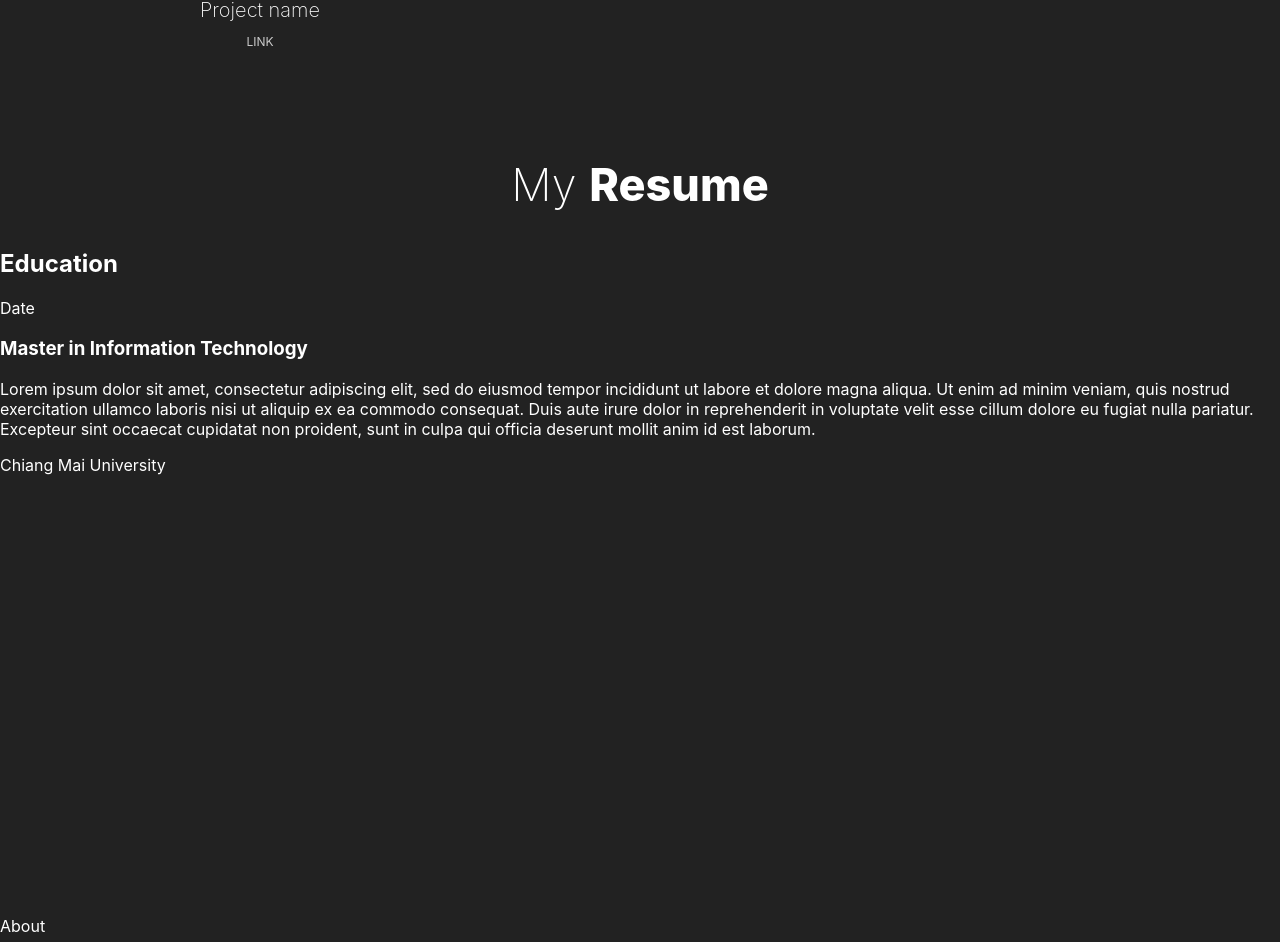
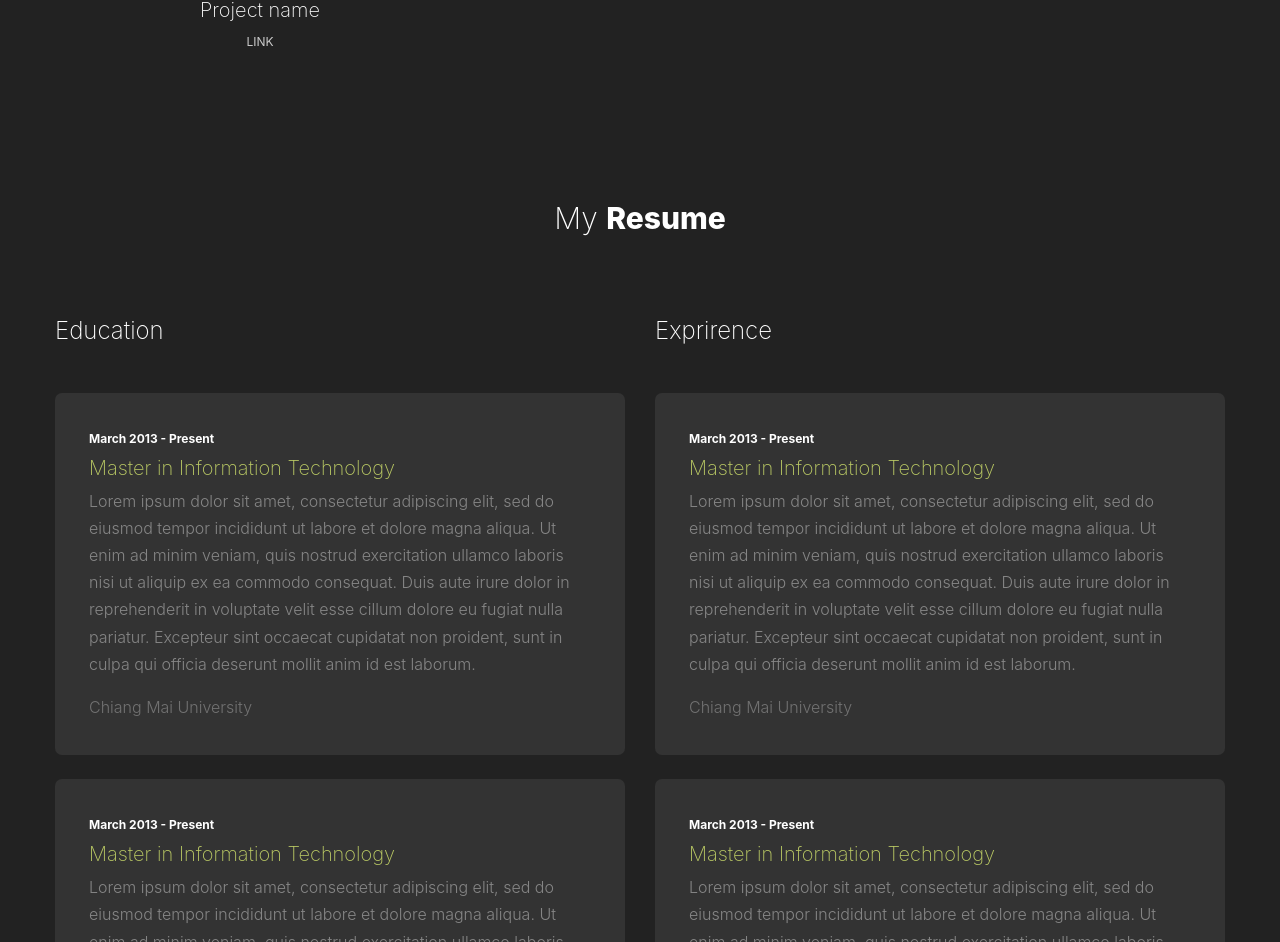
Before and after one commit to OokaitodoO/Portfolio, a React (Vite) app: page / in a window 1280 px wide. Shown: the part 1858-2800 px from the top of the page. Built offline with nearby package versions, Linux system fonts and the light colour scheme.

Commit message:
Add resume section

```diff
--- a/src/components/About/About.jsx
+++ b/src/components/About/About.jsx
@@ -1,4 +1,5 @@
 import React from 'react'
+import './AboutStyle.css'
 
 function About() {
   return (
--- /dev/null
+++ b/src/components/About/AboutStyle.css
@@ -0,0 +1,3 @@
+#about {
+    padding: 80px 0;
+}
--- a/src/components/Resume/Resume.jsx
+++ b/src/components/Resume/Resume.jsx
@@ -1,5 +1,5 @@
 import React from 'react'
-import './ResumeStyle.module.css'
+import './ResumeStyle.css'
 
 function Resume() {
   return (
@@ -11,13 +11,32 @@ function Resume() {
           </h2>
         </div>
 
+        <div className='group'>
           {/*Education section*/}
-        <div className='education group'>
+          <div className='education'>
             <h2>Education</h2>
             <div className='resume-item'>
               <span className='date'>
-              <span className='icen-caldendar'></span>
-              Date
+                <span className='icon-caldendar'></span>
+                March 2013 - Present
+             </span>
+              <h3>Master in Information Technology</h3>
+              <p>Lorem ipsum dolor sit amet, consectetur adipiscing elit, sed do eiusmod tempor incididunt ut labore et dolore magna aliqua. Ut enim ad minim veniam, quis nostrud exercitation ullamco laboris nisi ut aliquip ex ea commodo consequat. Duis aute irure dolor in reprehenderit in voluptate velit esse cillum dolore eu fugiat nulla pariatur. Excepteur sint occaecat cupidatat non proident, sunt in culpa qui officia deserunt mollit anim id est laborum.</p>
+              <span className='school'>Chiang Mai University</span>
+            </div>
+            <div className='resume-item'>
+              <span className='date'>
+                <span className='icon-caldendar'></span>
+                March 2013 - Present
+              </span>
+              <h3>Master in Information Technology</h3>
+              <p>Lorem ipsum dolor sit amet, consectetur adipiscing elit, sed do eiusmod tempor incididunt ut labore et dolore magna aliqua. Ut enim ad minim veniam, quis nostrud exercitation ullamco laboris nisi ut aliquip ex ea commodo consequat. Duis aute irure dolor in reprehenderit in voluptate velit esse cillum dolore eu fugiat nulla pariatur. Excepteur sint occaecat cupidatat non proident, sunt in culpa qui officia deserunt mollit anim id est laborum.</p>
+              <span className='school'>Chiang Mai University</span>
+            </div>
+            <div className='resume-item'>
+              <span className='date'>
+                <span className='icon-caldendar'></span>
+                March 2013 - Present
               </span>
               <h3>Master in Information Technology</h3>
               <p>Lorem ipsum dolor sit amet, consectetur adipiscing elit, sed do eiusmod tempor incididunt ut labore et dolore magna aliqua. Ut enim ad minim veniam, quis nostrud exercitation ullamco laboris nisi ut aliquip ex ea commodo consequat. Duis aute irure dolor in reprehenderit in voluptate velit esse cillum dolore eu fugiat nulla pariatur. Excepteur sint occaecat cupidatat non proident, sunt in culpa qui officia deserunt mollit anim id est laborum.</p>
@@ -26,9 +45,39 @@ function Resume() {
           </div>
 
           {/*Exprirence section*/}
-        <div className='exprirence group'>
+          <div className='exprirence'>
+            <h2>Exprirence</h2>
+            <div className='resume-item'>
+              <span className='date'>
+                <span className='icon-caldendar'></span>
+                March 2013 - Present
+              </span>
+              <h3>Master in Information Technology</h3>
+              <p>Lorem ipsum dolor sit amet, consectetur adipiscing elit, sed do eiusmod tempor incididunt ut labore et dolore magna aliqua. Ut enim ad minim veniam, quis nostrud exercitation ullamco laboris nisi ut aliquip ex ea commodo consequat. Duis aute irure dolor in reprehenderit in voluptate velit esse cillum dolore eu fugiat nulla pariatur. Excepteur sint occaecat cupidatat non proident, sunt in culpa qui officia deserunt mollit anim id est laborum.</p>
+              <span className='school'>Chiang Mai University</span>
+            </div>
+            <div className='resume-item'>
+              <span className='date'>
+                <span className='icon-caldendar'></span>
+                March 2013 - Present
+              </span>
+              <h3>Master in Information Technology</h3>
+              <p>Lorem ipsum dolor sit amet, consectetur adipiscing elit, sed do eiusmod tempor incididunt ut labore et dolore magna aliqua. Ut enim ad minim veniam, quis nostrud exercitation ullamco laboris nisi ut aliquip ex ea commodo consequat. Duis aute irure dolor in reprehenderit in voluptate velit esse cillum dolore eu fugiat nulla pariatur. Excepteur sint occaecat cupidatat non proident, sunt in culpa qui officia deserunt mollit anim id est laborum.</p>
+              <span className='school'>Chiang Mai University</span>
+            </div>
+            <div className='resume-item'>
+              <span className='date'>
+                <span className='icon-caldendar'></span>
+                March 2013 - Present
+              </span>
+              <h3>Master in Information Technology</h3>
+              <p>Lorem ipsum dolor sit amet, consectetur adipiscing elit, sed do eiusmod tempor incididunt ut labore et dolore magna aliqua. Ut enim ad minim veniam, quis nostrud exercitation ullamco laboris nisi ut aliquip ex ea commodo consequat. Duis aute irure dolor in reprehenderit in voluptate velit esse cillum dolore eu fugiat nulla pariatur. Excepteur sint occaecat cupidatat non proident, sunt in culpa qui officia deserunt mollit anim id est laborum.</p>
+              <span className='school'>Chiang Mai University</span>
+            </div>
+          </div>
 
         </div>
+
       </div>
 
     </section>
--- /dev/null
+++ b/src/components/Resume/ResumeStyle.css
@@ -0,0 +1,89 @@
+#resume {
+    height: 100%;
+    display: flex;
+    padding: 80px 0;
+}
+
+#resume .container {
+    justify-content: center;
+    margin: 0 25px;
+    padding: 0 15px;
+}
+
+#resume .title {
+    margin: 0;
+    padding: 0;
+    margin-bottom: 80px;
+}
+
+#resume .title h2 {
+    position: relative;
+    font-weight: 200;
+    padding-top: 20px;
+    margin: 0;
+    margin-bottom: 8px;
+    font-size: 30px;
+}
+
+
+#resume .resume-item {
+    padding: 30px;
+    margin-bottom: 1.5rem !important;
+    background-color: #333;
+    border: 4px solid transparent;
+    border-radius: 7px;
+}
+
+#resume .group {
+    display: grid;
+    grid-template-columns: repeat(2, 1fr);
+}
+
+#resume .group h2 {
+    margin: 0;
+    margin-bottom: 48px;
+    font-weight: 200;
+}
+
+#resume .education, #resume .exprirence {
+    padding: 0 15px;
+}
+
+#resume .date {
+    display: inline-block;
+    font-size: 12px;
+    font-weight: 700;
+    color: #fff;
+    margin-bottom: 10px;
+}
+
+#resume .resume-item h3 {
+    color: #bac964;
+    font-size: 20px;
+    font-weight: 200;
+    margin-bottom: 0.5rem;
+    margin-top: 0;
+}
+
+#resume .resume-item p {
+    margin-top: 0;
+    margin-bottom: 1rem;
+    opacity: 0.4;
+    line-height: 1.7;
+    font-size: 16px;
+    font-weight: 300;
+}
+
+#resume .resume-item .school {
+    opacity: 0.3;
+    display: block;
+    font-size: 16px;
+    line-height: 1.7;
+    font-weight: 300;
+}
+
+@media (max-width: 768px) {
+    #resume .group {
+      grid-template-columns: 1fr !important;
+    }
+}
--- a/src/components/Resume/ResumeStyle.module.css
+++ /dev/null
@@ -1,34 +0,0 @@
-#resume {
-    height: 100%;
-    display: flex;
-}
-
-.group {
-    padding: 15 0;
-}
-
-.container {
-    justify-content: center;
-}
-
-.title {
-    margin: 0;
-    padding: 0;
-}
-
-.title h2 {
-    position: relative;
-    font-weight: 200;
-    padding-top: 20px;
-    margin: 0;
-    margin-bottom: 8px;
-    font-size: 30px;
-}
-
-
-.resume-item {
-    padding: 30px;
-    background-color: #333;
-    border: 4px solid transparent;
-    border-radius: 7px;
-}
--- a/src/index.css
+++ b/src/index.css
@@ -1,11 +1,17 @@
+* {
+  max-width: 100%;
+}
+
 html {
   font-size: 1rem;
 }
 
 body {
+  width: 100%;
   font-family: -apple-system,system-ui,BlinkMacSystemFont,"Segoe UI",Roboto,"Helvetica Neue",Arial,sans-seri;
   font-weight: 400;
   margin: 0;
+  padding: 0;
   background-color: #222;
   color: white;
 }
```
Lines whose indentation alone changed are shown as unchanged.
